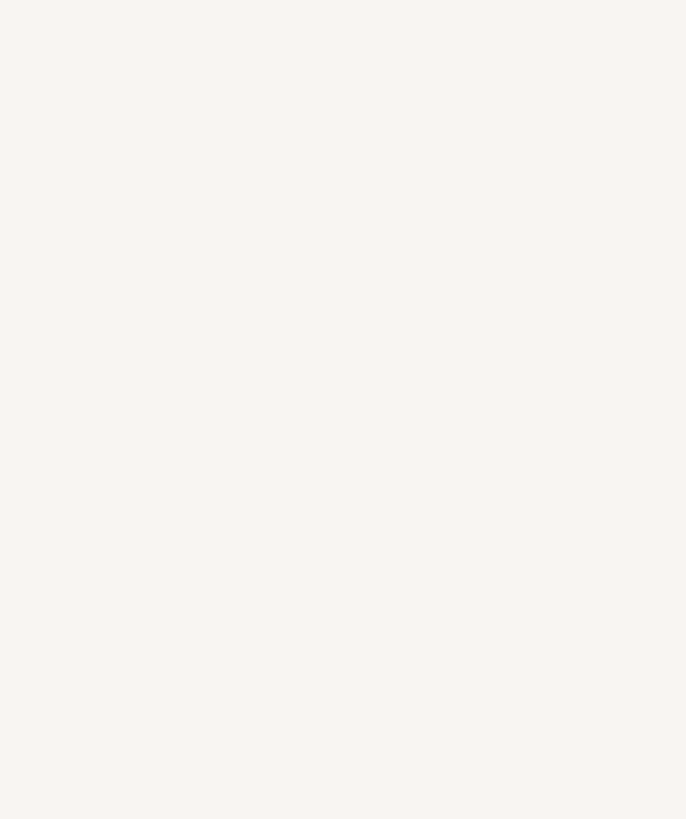
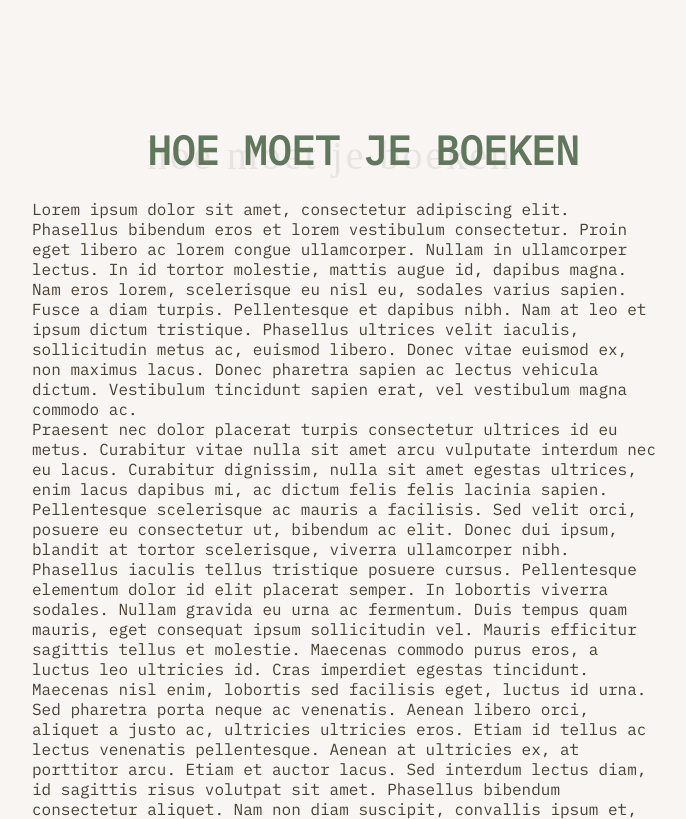
Before and after one commit to LaulensW/BertsBoerenCamping, a React (Vite) app in the folder BertsBoerenCamping/: page / in a window 1280 px wide. Shown: the part 1460-2279 px from the top of the page, without its empty margins (40-726 px from the left). Before the commit the page ends 1421 px from the top, so only its background shows below. Built offline with nearby package versions, Linux system fonts and the light colour scheme.

Commit message:
BoekenInfo toegevoegd + index.css extra

```diff
--- a/BertsBoerenCamping/src/Views/Home.jsx
+++ b/BertsBoerenCamping/src/Views/Home.jsx
@@ -2,6 +2,7 @@ import React from 'react';
 import Layout from '../components/Layout';
 import CallToAction from '../components/CallToAction';
 import Campingplekken from '../components/Campingplekken';
+import BoekenInfo from '../components/BoekenInfo';
 
 const Home = () => {
   return (
@@ -11,6 +12,7 @@ const Home = () => {
     </Layout>
     < CallToAction />
     < Campingplekken />
+    < BoekenInfo />
     </>
   );
 };
--- /dev/null
+++ b/BertsBoerenCamping/src/components/BoekenInfo.css
@@ -0,0 +1,23 @@
+.hoe-moet-je-boeken{
+    font-size: 40px;
+    font-weight:900;
+    margin: 160px 0 0 187px;
+    color: #60775D;
+    display: flex;
+    position: absolute;
+}
+.hoe-moet-je-boeken-cursive{
+    font-family: 'Homemade Apple', cursive;
+    font-size: 40px;
+    color: #E7E4E1;
+    letter-spacing: 3px;
+    margin: 168px 0 0 187px;
+    display: flex;
+}
+.description{
+    display: flex;
+    position: absolute;
+    margin: 20px 0 0 72px;
+    width: 632px;
+    color: #4a4034;
+}
--- /dev/null
+++ b/BertsBoerenCamping/src/components/BoekenInfo.jsx
@@ -0,0 +1,17 @@
+import React from 'react';
+import './BoekenInfo.css';
+
+const BoekenInfo = () => {
+    return(
+        <>
+            <h3 className="hoe-moet-je-boeken">HOE MOET JE BOEKEN</h3>
+            <p3 className="hoe-moet-je-boeken-cursive">hoe moet je boeken</p3>
+            <p3 className="description">Lorem ipsum dolor sit amet, consectetur adipiscing elit. Phasellus bibendum eros et lorem vestibulum consectetur. Proin eget libero ac lorem congue ullamcorper. Nullam in ullamcorper lectus. In id tortor molestie, mattis augue id, dapibus magna. Nam eros lorem, scelerisque eu nisl eu, sodales varius sapien. Fusce a diam turpis. Pellentesque et dapibus nibh. Nam at leo et ipsum dictum tristique. Phasellus ultrices velit iaculis, sollicitudin metus ac, euismod libero. Donec vitae euismod ex, non maximus lacus. Donec pharetra sapien ac lectus vehicula dictum. Vestibulum tincidunt sapien erat, vel vestibulum magna commodo ac.
+            <br></br>
+            Praesent nec dolor placerat turpis consectetur ultrices id eu metus. Curabitur vitae nulla sit amet arcu vulputate interdum nec eu lacus. Curabitur dignissim, nulla sit amet egestas ultrices, enim lacus dapibus mi, ac dictum felis felis lacinia sapien. Pellentesque scelerisque ac mauris a facilisis. Sed velit orci, posuere eu consectetur ut, bibendum ac elit. Donec dui ipsum, blandit at tortor scelerisque, viverra ullamcorper nibh. Phasellus iaculis tellus tristique posuere cursus. Pellentesque elementum dolor id elit placerat semper. In lobortis viverra sodales. Nullam gravida eu urna ac fermentum. Duis tempus quam mauris, eget consequat ipsum sollicitudin vel. Mauris efficitur sagittis tellus et molestie. Maecenas commodo purus eros, a luctus leo ultricies id. Cras imperdiet egestas tincidunt. Maecenas nisl enim, lobortis sed facilisis eget, luctus id urna.
+            <br></br>
+            Sed pharetra porta neque ac venenatis. Aenean libero orci, aliquet a justo ac, ultricies ultricies eros. Etiam id tellus ac lectus venenatis pellentesque. Aenean at ultricies ex, at porttitor arcu. Etiam et auctor lacus. Sed interdum lectus diam, id sagittis risus volutpat sit amet. Phasellus bibendum consectetur aliquet. Nam non diam suscipit, convallis ipsum et,</p3>
+        </>
+    );
+};
+export default BoekenInfo;
--- a/BertsBoerenCamping/src/components/CallToAction.css
+++ b/BertsBoerenCamping/src/components/CallToAction.css
@@ -25,7 +25,6 @@ p{
     color: #F8F5F2;
     position: absolute;
     margin: 355px 0 0 104px;
-    font-weight: 500;
     text-shadow: 0px 0px 10px rgba(74, 64, 52, 0.5);
 }
 .boeken-button{
@@ -36,9 +35,9 @@ p{
     padding: 32px 160px;
     font-size: 32px;
     line-height: 35.2px;
-    font-weight: 700;
-    color: #F8F5F2;
-    background-color: #ECCFCC;
+    font-weight: 900;
+    color: var(--neutral-color);
+    background-color: var(--Button-color);
     border: none;
     border-radius: 15px;
     box-shadow: 0px 0px 10px rgba(74, 64, 52, 0.5);
--- a/BertsBoerenCamping/src/components/Campingplekken.css
+++ b/BertsBoerenCamping/src/components/Campingplekken.css
@@ -13,7 +13,7 @@
     font-size: 40px;
     color: #E7E4E1;
     letter-spacing: 3px;
-    margin-top: 75px;
+    margin-top: 78px;
     display: flex;
     justify-content: center;
 }
--- a/BertsBoerenCamping/src/components/IndividueleCampingplek.css
+++ b/BertsBoerenCamping/src/components/IndividueleCampingplek.css
@@ -23,7 +23,7 @@
 }
 .campingplek-price{
     font-size: 16px;
-    font-weight: bolder;
+    font-weight: 900;
     margin: 8px 0 0 16px;
     color: #F8F5F2;
     background-color: #ECCFCC;
--- a/BertsBoerenCamping/src/index.css
+++ b/BertsBoerenCamping/src/index.css
@@ -13,6 +13,9 @@ body {
     --secondary-color: #4a4034;
     --neutral-color: #f8f5f2;
     --Button-color: #eccfcc;
+    --font-weight-semibold: 900;
+    --font-weight-normal: 500;
+
 }
 
 ::-webkit-scrollbar {
```
